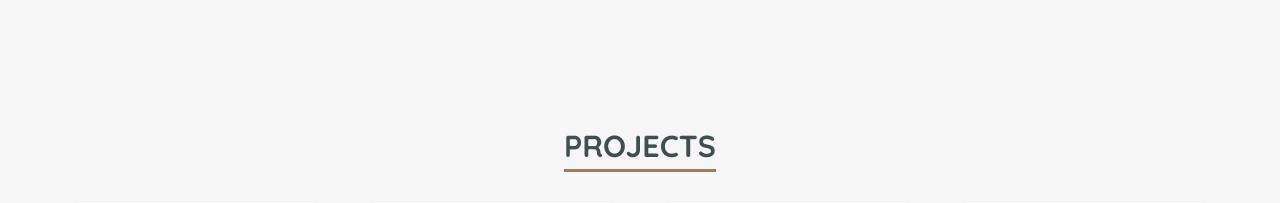
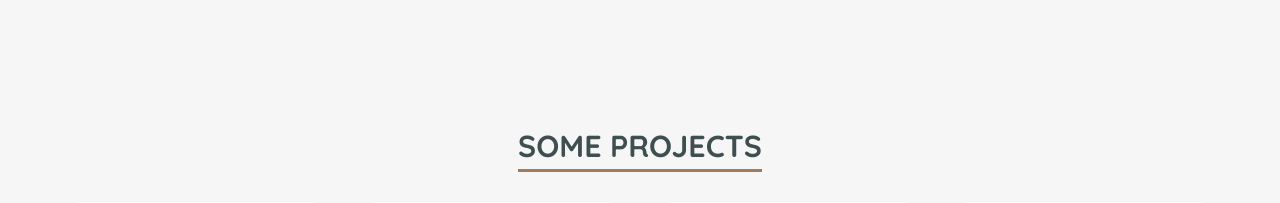
Before and after one commit to AWNY-ABOUGHALY/-portfolio-made-by-vue.js, a Vue app: page / in a window 1280 px wide. Shown: the part 1620-1823 px from the top of the page. Built offline with nearby package versions, Linux system fonts and the light colour scheme; a small style sheet from the web is missing.

Commit message:
feat(portfolio): change the head title of projects section to some projects

```diff
--- a/src/components/Portfolio.vue
+++ b/src/components/Portfolio.vue
@@ -1,6 +1,6 @@
 <template>
   <div id="projects" class="my-10 pt-6">
-    <HeadTitle titleName="Projects" size="1.9" class="mt-6" />
+    <HeadTitle titleName="Some Projects" size="1.9" class="mt-6" />
     <v-container class="mt-5">
       <v-row justify="center">
         <v-col
```
